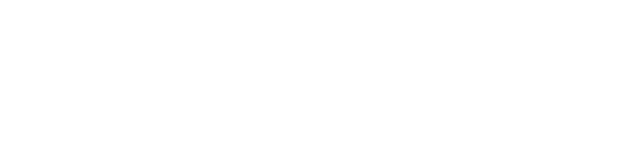
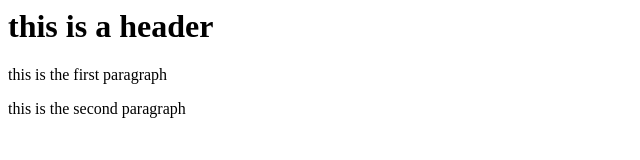
Before and after one commit to ashishgurram/git-test, a website: page index.html in a window 1280 px wide. Shown: the whole page, without its empty margins (0-640 px from the left). Drawn offline with Linux system fonts and the light colour scheme.

Commit message:
second commit

```diff
--- a/index.html
+++ b/index.html
@@ -1,4 +1,6 @@
 <html>
-
+<h1>this is a header</h1>
+<p>this is the first paragraph</p>
+<p>this is the second paragraph</p>
 
 </html>
```
Also changed, not shown: package.json (added, +24 -0 lines), 2 other files.
